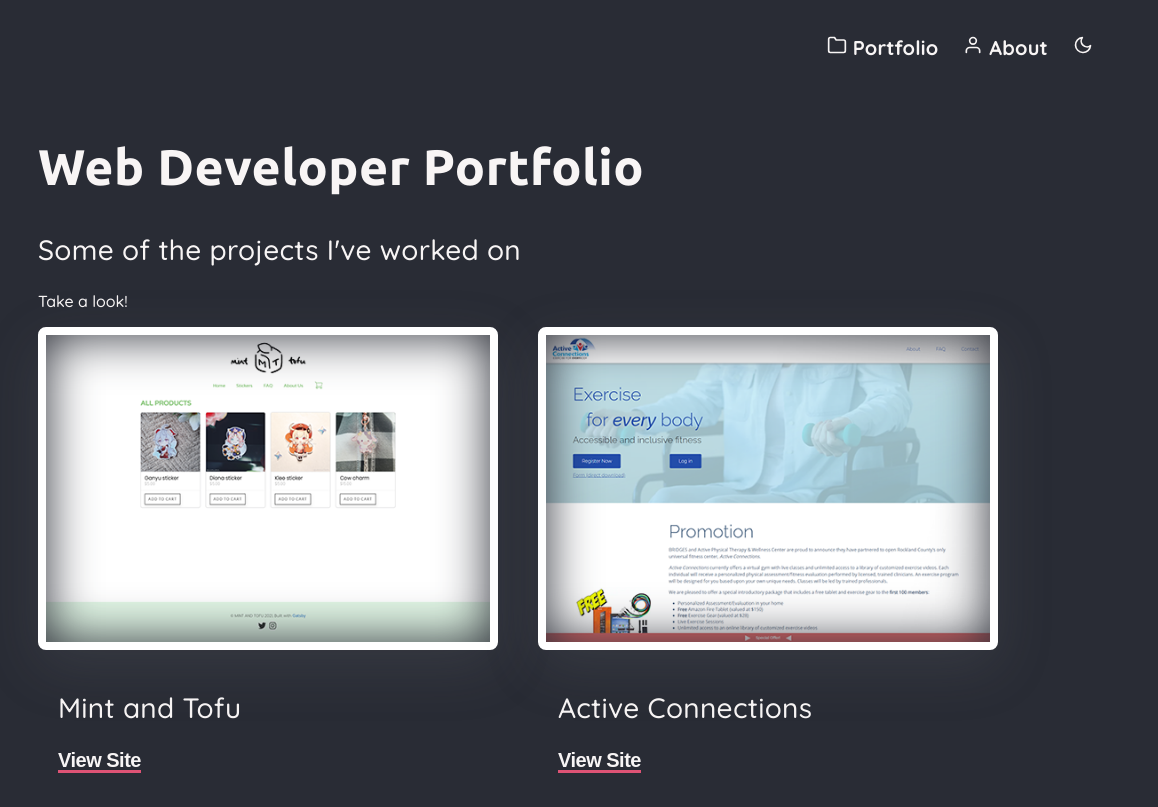
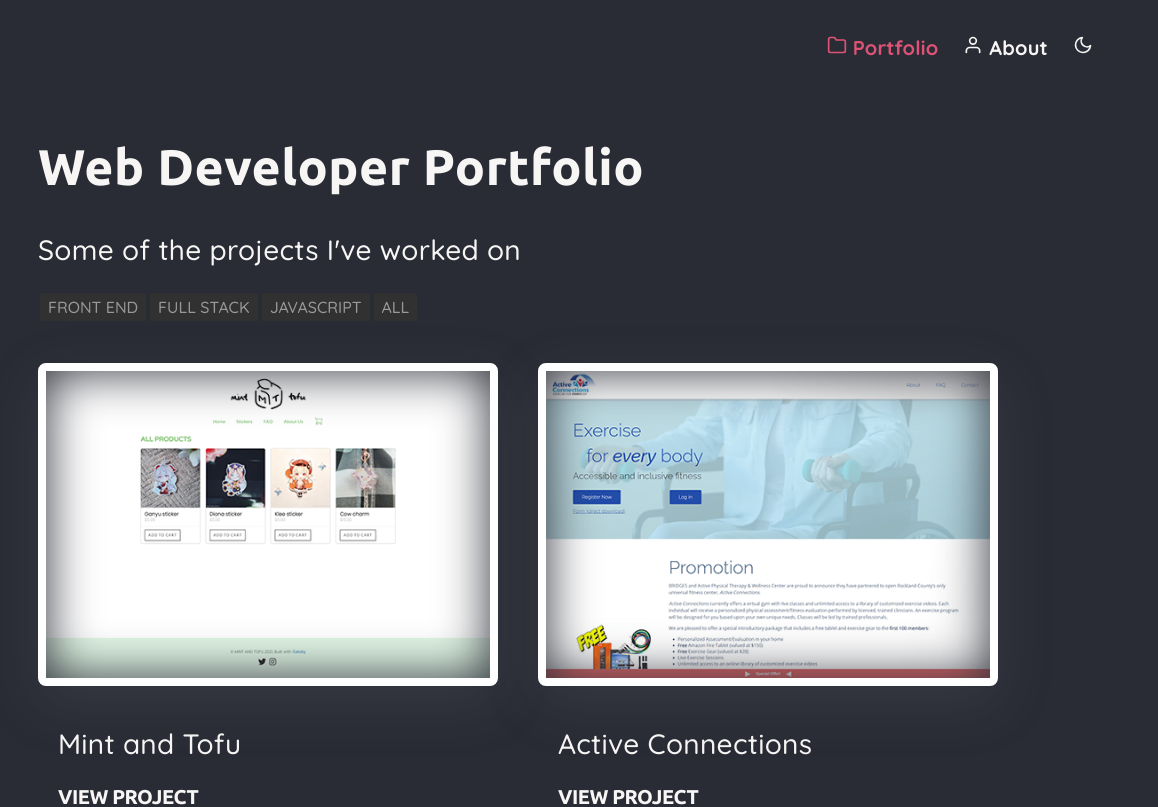
Before and after one commit to chrpng/portfolio, a Gatsby site: page /portfolio in a window 1280 px wide. Shown: the top 807 px of the page, 122-1280 px from the left. Built offline with nearby package versions, Linux system fonts and the light colour scheme; Gatsby itself is replaced by a stand-in of ours.

Commit message:
added filter

```diff
--- a/src/components/Grid/Grid.js
+++ b/src/components/Grid/Grid.js
@@ -2,15 +2,17 @@ import React from "react"
 import styled from "styled-components"
 
 const Container = styled.div`
-  display: grid;
-  grid-gap: 40px;
-  max-width: 1200px;
+  display: block;
+  max-width: 960px;
   margin-left: auto;
   margin-right: auto;
   box-sizing: content-box;
+	align-items: center;
 
   @media (min-width: 768px) {
-    grid-template-columns: 1fr 1fr 1fr;
+		display: grid;
+  	grid-gap: 40px;
+    grid-template-columns: 1fr 1fr;
   }
 `
 
--- a/src/components/Navbar/Navbar.js
+++ b/src/components/Navbar/Navbar.js
@@ -47,7 +47,6 @@ const Navbar = () => {
         <NavCenter>
           <NavLogo>
 							<AniLink cover bg="var(--background)" to="/">
-								{/* <GatsbyImage image={imageAvatar} style={{ borderRadius: "50%" }} alt="navbar home avatar" /> */}
 								<NavLogoImageWrapper>
 									<svg height="100" width="100">
 										<circle className="circle" cx="50" cy="50" r="30" strokeWidth="3" fillOpacity="0" pathLength="100"/>
@@ -78,7 +77,7 @@ const Navbar = () => {
               {links.map((item, index) => {
                 return (
                   <li key={index}>
-                    <AniLink cover bg="var(--background)" to={item.path}>
+                    <AniLink cover bg="var(--background)" to={item.path} activeClassName="active">
 											{item.icon}{" "}
                       {item.text}
                     </AniLink>
--- a/src/components/Navbar/Navbar.styles.js
+++ b/src/components/Navbar/Navbar.styles.js
@@ -241,7 +241,8 @@ export const NavLinks = styled.div`
     padding: 0;
     transition: var(--transition) color;
 
-    &:focus {
+    &:focus,
+		&.active {
       color: var(--primary);
     }
   }
--- /dev/null
+++ b/src/components/Projects/Filter/Filter.js
@@ -0,0 +1,42 @@
+import React from 'react'
+import styled from 'styled-components'
+
+const tags = [
+	"front end",
+	"full stack",
+	"javascript",
+	"all"
+]
+
+const ProjectTag = styled.li`
+	text-transform: uppercase;
+	display: inline-block;
+	padding: 0.25em 0.5em;
+	background-color: #313131;
+	color: #999;
+	border-radius: 3px;
+	margin: 2px;
+
+	&.selected {
+		color: var(--primary);
+	}
+`
+
+const Filter = ({ filter, handleFilter }) => {
+	return (
+		<ul>
+			{tags.map(tag => {
+				return (
+					<ProjectTag
+						onClick={() => handleFilter(tag)}
+						className={filter === tag ? "selected" : ""}
+					>
+						{tag}
+					</ProjectTag>
+				)
+			})}
+		</ul>
+	)
+}
+
+export default Filter
--- a/src/components/Projects/Project.js
+++ b/src/components/Projects/Project.js
@@ -7,8 +7,6 @@ import propTypes from "prop-types"
 
 const ProjectItem = styled.article`
   width: 100%;
-  // padding: 0 20px;
-
 `
 
 const ProjectImageWrapper = styled.div`
@@ -49,7 +47,7 @@ const ProjectContent = styled.div`
   }
 `
 
-const ProjectTags = styled.div`
+const ProjectTagsContainer = styled.div`
 	position: absolute;
 	z-index: 21;
 	top: 0;
@@ -61,7 +59,6 @@ const ProjectTags = styled.div`
 	transition: 0.2s all ease-in;
 
 	ul {
-		// width: 100%;
 		height: 100%;
 		display: flex;
 		align-items: center;
@@ -70,17 +67,6 @@ const ProjectTags = styled.div`
 		align-content: center;
 	}
 
-	li {
-		text-transform: uppercase;
-		display: inline-block;
-		padding: 0.25em 0.5em;
-		background-color: #313131;
-		color: #999;
-		border-radius: 3px;
-		margin: 2px;
-	}
-
-
 	&:hover {
 		opacity: 100%;
 
@@ -88,6 +74,16 @@ const ProjectTags = styled.div`
 			background-color: rgba(0,0,0,0.1);
 		}
 	}
+`
+
+const ProjectTag = styled.li`
+	text-transform: uppercase;
+	display: inline-block;
+	padding: 0.25em 0.5em;
+	background-color: #313131;
+	color: #999;
+	border-radius: 3px;
+	margin: 2px;
 `
 
 const Project = ({ project }) => {
@@ -100,15 +96,15 @@ const Project = ({ project }) => {
       {/* <GatsbyImage image={image} alt="single Project" /> */}
 			<a href={url}>
 				<ProjectImageWrapper>
-					<ProjectTags>
+					<ProjectTagsContainer>
 						<ul>
 							{
 								tags.map((tag, i) => {
-									return <li key={i}>{tag}</li>
+									return <ProjectTag key={i}>{tag}</ProjectTag>
 								})
 							}
 						</ul>
-					</ProjectTags>
+					</ProjectTagsContainer>
 					<ProjectImageGetter src={imagePath} />
 				</ProjectImageWrapper>
 			</a>
@@ -118,7 +114,7 @@ const Project = ({ project }) => {
 				{/* <a href={`/projects/${slug}`}> */}
         <a className="btn" bg="#1d1d1d" href={url}>
         {/* <AniLink className="btn" cover bg="#1d1d1d" to={`/Projects/${slug}`}> */}
-          View site
+          View project
         </a>
 				{/* </a> */}
       </ProjectContent>
--- a/src/components/Projects/ProjectList.js
+++ b/src/components/Projects/ProjectList.js
@@ -1,37 +1,40 @@
 import React, { useEffect, useState } from "react"
 import styled from "styled-components"
+import Filter from "./Filter/Filter"
 import Project from "./Project"
 
-const Section = styled.section`
-  grid-column: 1 / 4;
-  margin-left: -20px;
-  margin-right: -20px;
-`
-
-const FlexContainer = styled.div`
-  display: flex;
-  flex-wrap: wrap;
+const GridContainer = styled.section`
 	max-width: 960px;
 	margin: 0 auto;
 
-	justify-content: space-between;
+	display: grid;
+	grid-gap: 40px;
+
+	@media (min-width: 768px) {
+		grid-template-columns: 1fr 1fr;
+	}
 `
 
-const FlexItem = styled.div`
-  width: 100%;
-  margin-bottom: 40px;
+const FilterItem = styled.div`
+	grid-column: 1 / -1;
+`
 
-  &:last-child {
-    margin-bottom: 0;
-  }
-  @media (min-width: 768px) {
-    flex: 0 1 460px;
-  }
+const GridItem = styled.div`
 `
 
 const ProjectList = (props) => {
 	const [projects, setProjects] = useState(props.projects)
+	const [filter, setFilter] = useState(null)
 
+	const filterProjects = (tag) => {
+		if (tag === "all") {
+			setProjects(props.projects)
+			setFilter(null)
+		} else {
+			setProjects(props.projects.filter(project => project.tags.includes(tag)))
+			setFilter(tag)
+		}
+	}
 	// useEffect(() => {
 	// 	let isMounted = true
 	// 	if (isMounted) {
@@ -41,18 +44,21 @@ const ProjectList = (props) => {
 	// }, [])
 
 	return (
-		<Section>
-			<FlexContainer>
+		<>
+		<GridContainer>
+			<FilterItem>
+				<Filter filter={filter} handleFilter={filterProjects} />
+			</FilterItem>
 			{/* {this.state.sortedProducts.map(({ node }) => { */}
 			{projects.map((project) => {
 				return (
-						<FlexItem key={project.id}>
+					<GridItem key={project.id}>
 						<Project project={project} />
-						</FlexItem>
+					</GridItem>
 				)
 			})}
-			</FlexContainer>
-		</Section>
+		</GridContainer>
+		</>
 	)
 }
 
--- a/src/components/Projects/ProjectsWrapper.js
+++ b/src/components/Projects/ProjectsWrapper.js
@@ -22,43 +22,48 @@ const projectsArray = [
 	{
 		id: 1,
 		name: "Mint and Tofu",
-		slug: "mint-and-tofu.png",
 		url: "https://mintandtofu.netlify.app",
 		imagePath: "projects/mint-and-tofu.png",
 		tags: [
-			"javascript", "html5", "css", "reactjs", "gatsby", "stripe", "semantic ui"
+			"javascript", "html5", "css", "reactjs", "gatsby", "stripe", "semantic ui", "front end"
 		]
 	},
 	{
 		id: 2,
 		name: "Active Connections",
-		slug: "active-connections.png",
 		url: "https://activeconnections.live",
 		imagePath: "projects/active-connections.png",
 		tags: [
-			"javascript", "html5", "css", "reactjs", "gatsby"
+			"javascript", "html5", "css", "reactjs", "gatsby", "front end"
 		]
 	},
 	{
 		id: 3,
 		name: "Png Photography",
-		slug: "png-photography.png",
 		url: "https://png-photography.netlify.app",
 		imagePath: "projects/png-photography.png",
 		tags: [
-			"javascript", "html5", "css", "reactjs", "gatsby", "cms"
+			"javascript", "html5", "css", "reactjs", "gatsby", "cms", "front end"
 		]
 	},
 	{
 		id: 4,
 		name: "The Next Web (Recreation)",
-		slug: "png-photography.png",
 		url: "https://chrpng.github.io/odin-thenextweb/",
-		// imagePath: "projects/png-photography.png",
+		imagePath: "projects/the-next-web.png.png",
 		tags: [
 			"html5", "css"
 		]
-	}
+	},
+	{
+		id: 5,
+		name: "Phonebook",
+		url: "https://hidden-brook-23569.herokuapp.com/",
+		// imagePath: "projects/png-photography.png",
+		tags: [
+			"javascript", "node", "mongoose", "express", "full stack"
+		]
+	},
 ]
 
 const ProjectsWrapper = () => {
--- a/src/components/PulseContainer/PulseContainer.js
+++ b/src/components/PulseContainer/PulseContainer.js
@@ -5,12 +5,11 @@ import styled from 'styled-components'
 import { StaticImage } from "gatsby-plugin-image"
 
 const Container = styled.div`
-	width: 600px;
+	width: 400px;
 	height: 400px;
 	display: flex;
 	align-items: center;
 	justify-content: center;
-	overflow: hidden;
 	position: relative;
 
 	.circle {
--- a/src/components/Welcome/Welcome.js
+++ b/src/components/Welcome/Welcome.js
@@ -20,6 +20,10 @@ const SplashSection = styled.section`
 
 	* {
 		margin: 0;
+	}
+
+	a.btn {
+		margin-top: 20px;
 	}
 
 	@media (min-width: 768px) {
--- a/src/components/layout.js
+++ b/src/components/layout.js
@@ -133,12 +133,12 @@ const GlobalStyle = createGlobalStyle`
 	button.btn {
 		color: var(--primaryText);
 		background-color: transparent;
-		font-family: 'Heebo', sans-serif;
+		font-family: 'Ubuntu', sans-serif;
 		border: 0;
 		text-decoration: none;
 		padding: 0;
 		transition: var(--transition) color;
-		text-transform: capitalize;
+		text-transform: uppercase;
 		font-size: var(--menuItem);
 		font-weight: 900;
 		letter-spacing: -0.5px;
--- a/src/pages/index.js
+++ b/src/pages/index.js
@@ -14,13 +14,13 @@ const PositionAvatar = styled.div`
 	@media (min-width: 768px) {
 		display: block;
 		position: absolute;
-		left: 0;
-		bottom: 0;
+		left: 100px;
+		bottom: 50px;
 	}
 
 	@media(min-width: 1200px) {
 		left: auto;
-		right: 0;
+		right: 100px;
 		bottom: calc(50% - 200px);
 	}
 `
--- a/src/pages/portfolio.js
+++ b/src/pages/portfolio.js
@@ -14,7 +14,7 @@ const Projects = () => (
 				<PageIntro
 					title="Web Developer Portfolio"
 					subTitle="Some of the projects I've worked on"
-					paragraph="Take a look!"
+					paragraph=""
 				/>
 				<ProjectsWrapper />
 			{/* </Grid> */}
```
Also changed, not shown: src/pages/about.js (+8 -1 lines), src/images/projects/the-next-web.png (added). Lines whose indentation alone changed are shown as unchanged.
